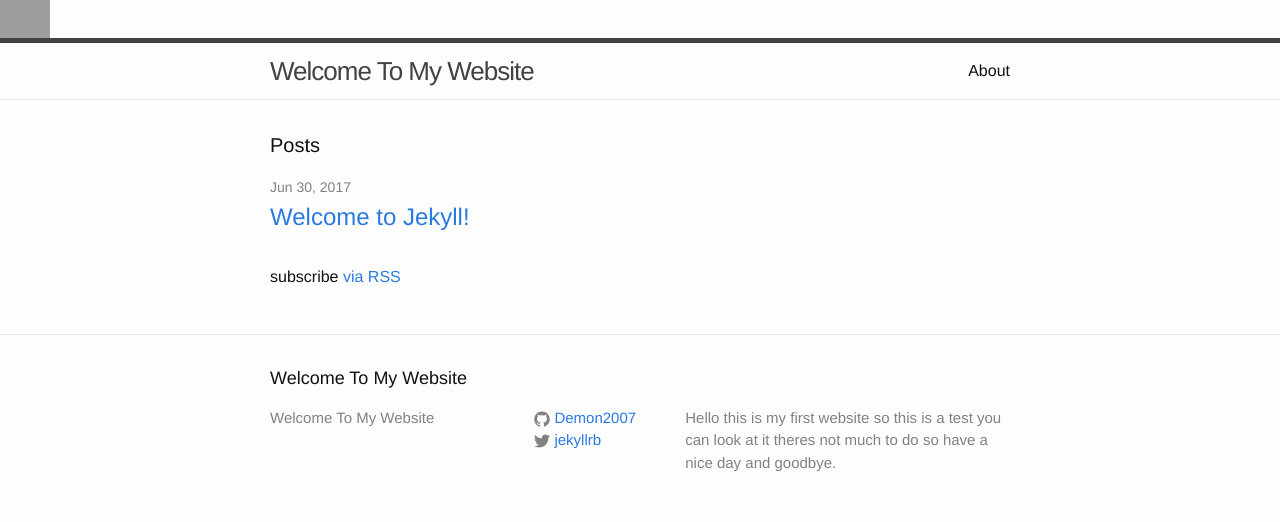
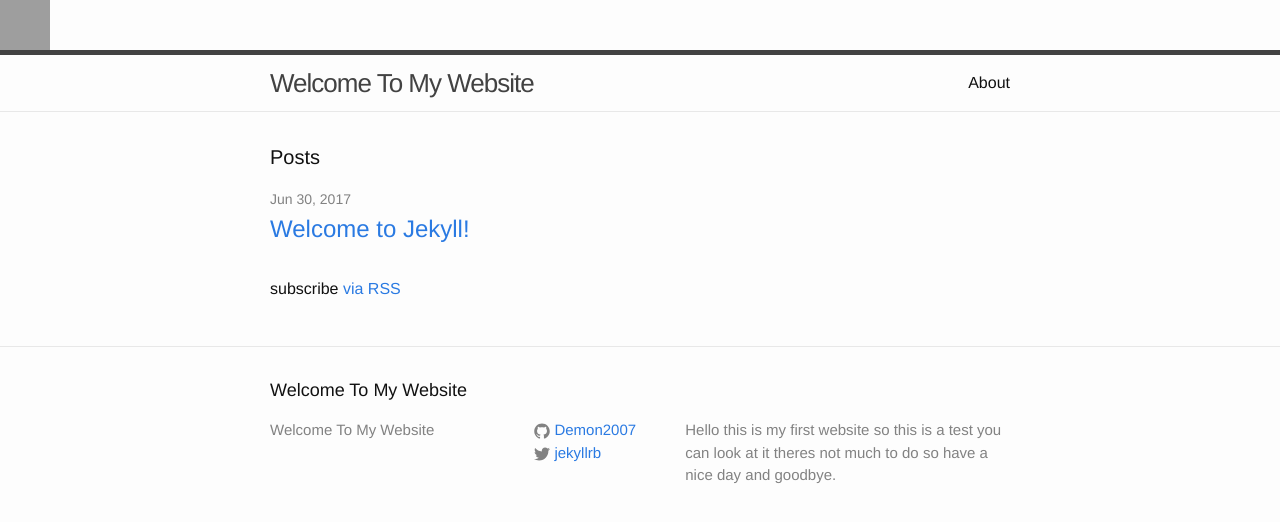
Before and after one commit to Demon2007/Demon2007.github.io, a Jekyll site: the page built from index.html, in a window 1280 px wide. Shown: the top 522 px of the page. Built offline with Jekyll 4.4.1, drawn with Linux system fonts in a browser that asks for light colours; grey boxes are pictures that could not be loaded.

Commit message:
Update default.html

```diff
--- a/_layouts/default.html
+++ b/_layouts/default.html
@@ -5,7 +5,7 @@
 
   <body>
 
-    <img src="http://s3.amazonaws.com/libapps/accounts/44105/images/welcome_thumb_tacks_1600_clr_9661.png" alt="Welcome with thumb tacks"width="50">
+    <img src="http://s3.amazonaws.com/libapps/accounts/44105/images/welcome_thumb_tacks_1600_clr_9661.png" alt="Welcome with thumb tacks"width="50"height="50">
     {% include header.html %}
 
     <div class="page-content">
```
